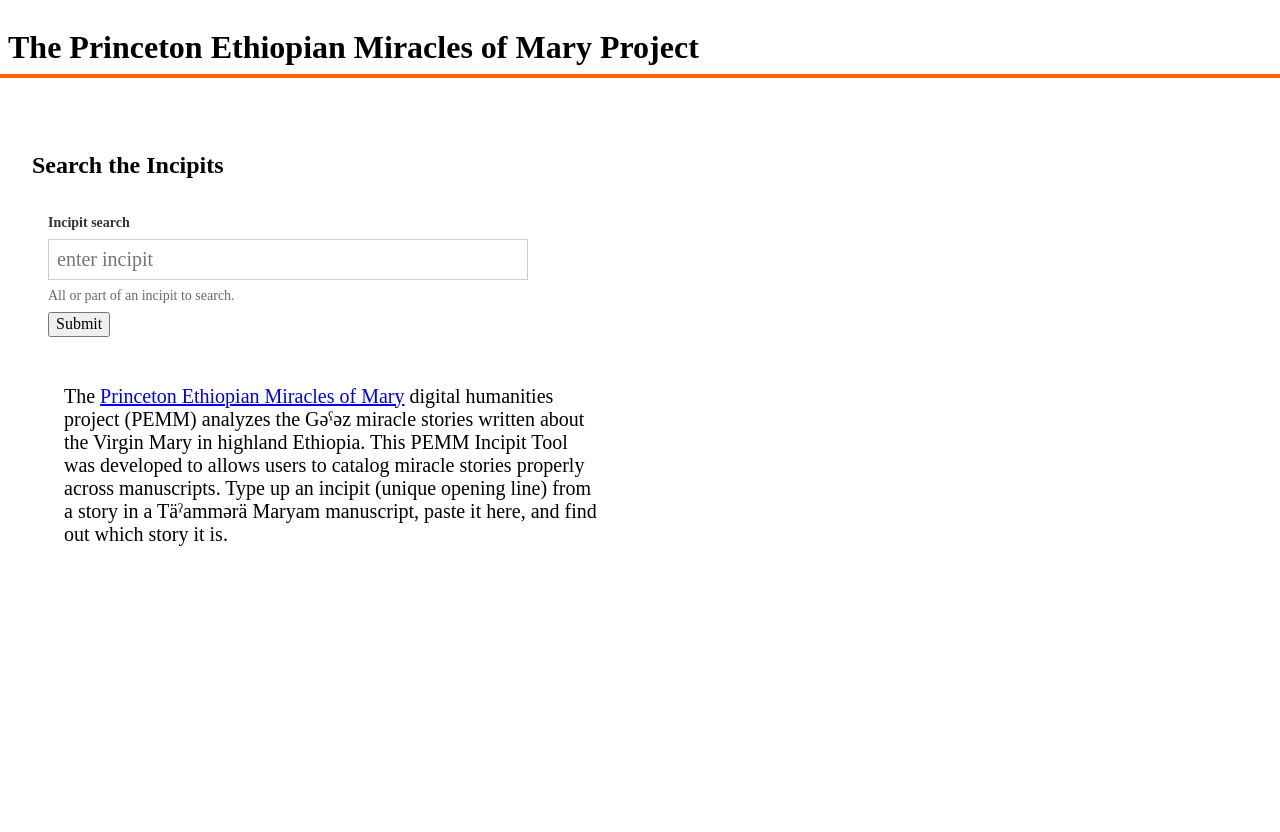
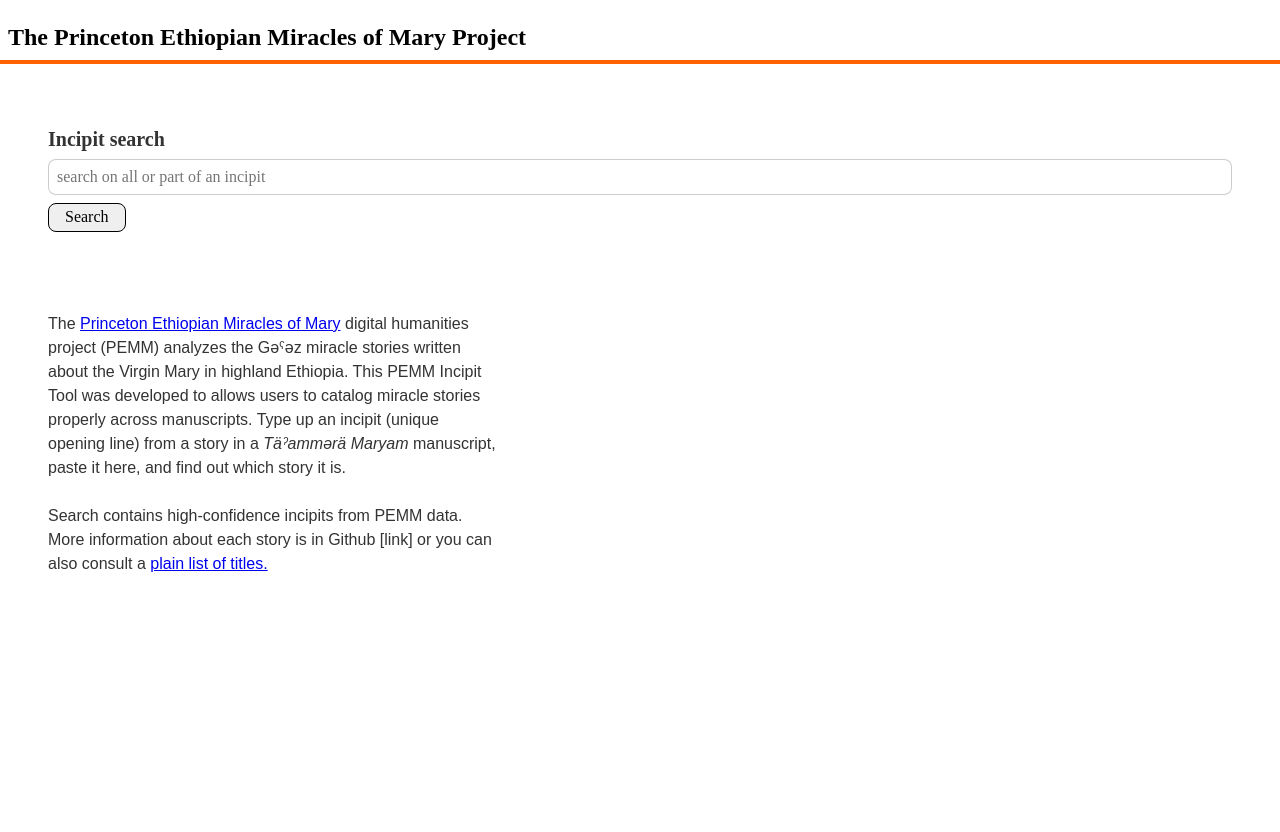
Before and after one commit to Princeton-CDH/pemm-scripts, a Flask app: page / in a window 1280 px wide. Shown: the top 832 px of the page. Run offline with Flask 2, Linux system fonts and the light colour scheme.

Commit message:
Revise incipit search styles with help from @gissoo
Co-authored-by: Gissoo <44615389+gissoo@users.noreply.github.com>

```diff
--- a/scripts/templates/base.html
+++ b/scripts/templates/base.html
@@ -9,7 +9,7 @@
     <link rel="stylesheet" href="https://unpkg.com/tachyons/css/tachyons.min.css">
 </head>
 <body>
-    <h1 class="bb b--orange bw2 pa2">The Princeton Ethiopian Miracles of Mary Project</h1>
+    <h1 class="bb b--orange bw2 pa2 f3">The Princeton Ethiopian Miracles of Mary Project</h1>
 
     <main class="pa4 pb7 f5">{% block content %}{% endblock %}</main>
 
--- a/scripts/templates/incipit_form.html
+++ b/scripts/templates/incipit_form.html
@@ -1,11 +1,9 @@
 <form action="/search" method="get" class="pa3 black-80">
-    <div class="measure">
-        <label for="incipit" class="f6 b db mb2">Incipit search</label>
-        <input type="text" name="incipit" size="200" placeholder="enter incipit"
+        <label for="incipit" class="f4 b db mb2">Incipit search</label>
+        <input type="text" name="incipit" size="200"
+            placeholder="search on all or part of an incipit"
             value="{{ search_term }}"
-            class="input-reset ba b--black-20 pa2 mb2 db w-100 f4" type="text" aria-describedby="incipit-desc"/>
-        <small id="incipit-desc" class="f6 black-60 db mb2">All or part of an incipit to search.</small>
+            class="input-reset ba br3 ba b--black-20 pa2 mb2 db w-100 f5" type="text" aria-describedby="incipit-desc"/>
         <input type="hidden" name="format" value="html"/>
-        <input type="submit"/>
-    </div>
+        <input class="br3 ba pv1 ph3" type="submit" value="Search"/>
 </form>
--- a/scripts/templates/index.html
+++ b/scripts/templates/index.html
@@ -4,11 +4,10 @@
 
 {% block content %}
 
-   <h2>Search the Incipits</h2>
-
     {% include 'incipit_form.html' %}
 
+<div class="measure f5 pa3 pt5 dark-gray avenir lh-copy">The <a href="https://cdh.princeton.edu/projects/ethiopian-miracles-mary-project/">Princeton Ethiopian Miracles of Mary</a> digital humanities project (PEMM) analyzes the Gəˁəz miracle stories written about the Virgin Mary in highland Ethiopia. This PEMM Incipit Tool was developed to allows users to catalog miracle stories properly across manuscripts. Type up an incipit (unique opening line) from a story in a <em>Täˀammərä Maryam</em> manuscript, paste it here, and find out which story it is.</div>
 
-<div class="measure f4 pa4">The <a href="https://cdh.princeton.edu/projects/ethiopian-miracles-mary-project/">Princeton Ethiopian Miracles of Mary</a> digital humanities project (PEMM) analyzes the Gəˁəz miracle stories written about the Virgin Mary in highland Ethiopia. This PEMM Incipit Tool was developed to allows users to catalog miracle stories properly across manuscripts. Type up an incipit (unique opening line) from a story in a Täˀammərä Maryam manuscript, paste it here, and find out which story it is.</div>
+<div class="measure f5 pa3 pt2 dark-gray avenir lh-copy">Search contains high-confidence incipits from PEMM data. More information about each story is in Github [link] or you can also consult a <a href="https://wendybelcher.com/african-literature/pemm-stories/">plain list of titles.</a></div>
 
 {% endblock %}
```
Also changed, not shown: scripts/templates/results.html (+3 -5 lines).
